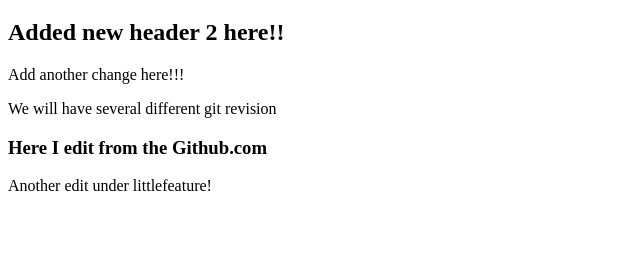
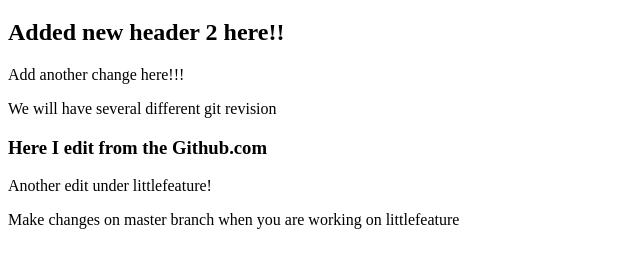
Before and after one commit to charlotte-hu/GitRevisionExercise, a plain HTML site: page index.html in a window 1280 px wide. Shown: the part 61-328 px from the top of the page, without its empty margins (0-640 px from the left). Drawn offline with Linux system fonts and the light colour scheme.

Commit message:
Update master branch

```diff
--- a/index.html
+++ b/index.html
@@ -12,5 +12,7 @@
 	<h3>Here I edit from the Github.com</h3>
 	<p>Another edit under littlefeature!</p>
 
+	<p>Make changes on master branch when you are working on littlefeature</p>
+
 </body>
 </html>
```
